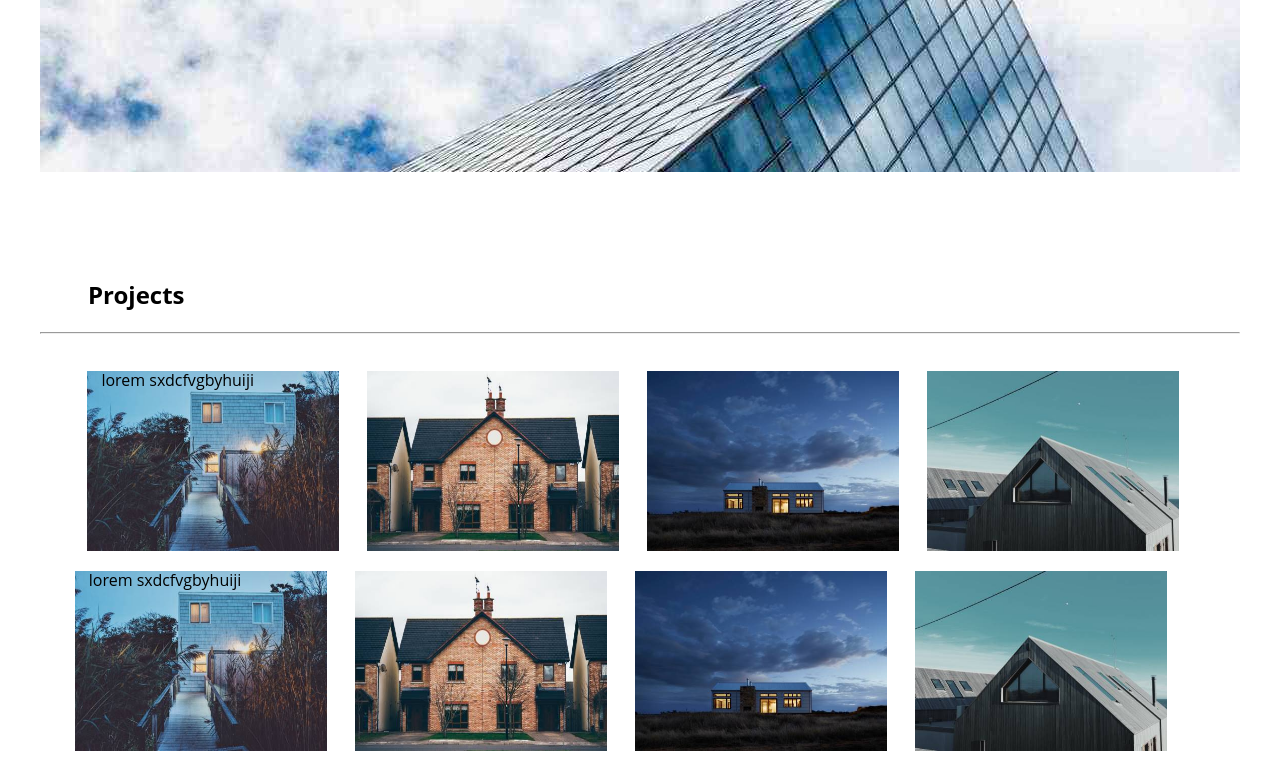
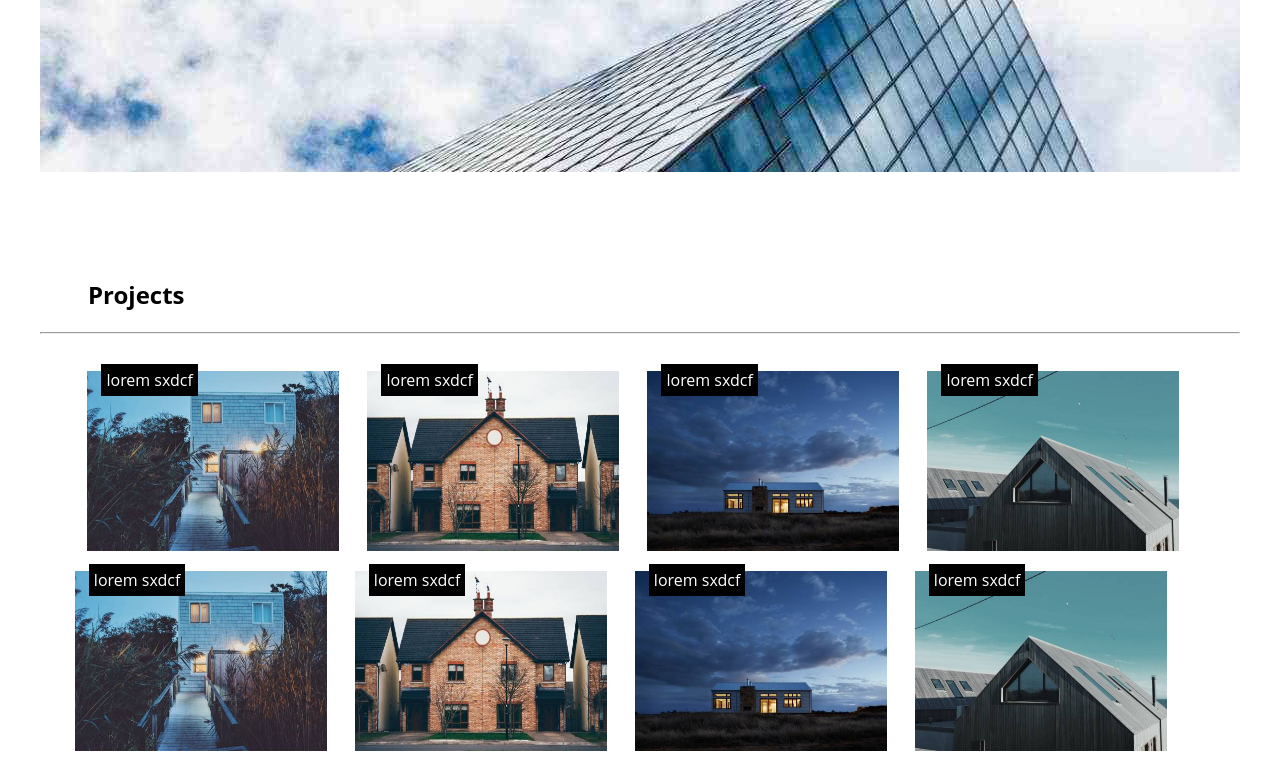
Before and after one commit to castroabigail/gridresponsive2804, a plain HTML site: page index.html in a window 1280 px wide. Shown: the part 403-1174 px from the top of the page. Drawn offline with Linux system fonts and the light colour scheme.

Commit message:
coloque span en las imagenes

```diff
--- a/css/style.css
+++ b/css/style.css
@@ -78,6 +78,10 @@ a{
 	height: 200px;
 	width: 280px;
 }
-.hruno{
-	margin-top: 0;
+.cuadro{
+	background-color: black;
+	padding: 2%;
+	color: white;
+	margin-top: 4px;
+
 }
--- a/index.html
+++ b/index.html
@@ -43,24 +43,30 @@
 	<div class="row img">
 	<div class="imagenes">
 		<section class="col-lg-3 col-md-6 col-xs-12" id="casa1">
-		<p>lorem sxdcfvgbyhuiji</p>
+		<span class="cuadro">lorem sxdcf</span>
 		</section>
 		<section class="col-lg-3 col-md-6 col-xs-12" id="casa2">
+		<span class="cuadro">lorem sxdcf</span>
 		</section>
 		<section class="col-lg-3 col-md-6 col-xs-12" id="casa3">
+		<span class="cuadro">lorem sxdcf</span>
 		</section>
 		<section class="col-lg-3 col-md-6 col-xs-12" id="casa4">
+		<span class="cuadro">lorem sxdcf</span>
 		</section>
 	</div>
 	<div class="row">
 		<section class="col-lg-3 col-md-6 col-xs-12" id="casa1">
-		<p>lorem sxdcfvgbyhuiji</p>
+		<span class="cuadro">lorem sxdcf</span>
 		</section>
 		<section class="col-lg-3 col-md-6 col-xs-12" id="casa2">
+		<span class="cuadro">lorem sxdcf</span>
 		</section>
 		<section class="col-lg-3 col-md-6 col-xs-12" id="casa3">
+		<span class="cuadro">lorem sxdcf</span>
 		</section>
 		<section class="col-lg-3 col-md-6 col-xs-12" id="casa4">
+		<span class="cuadro">lorem sxdcf</span>
 		</section>
 	</div>
 	</div>
```
